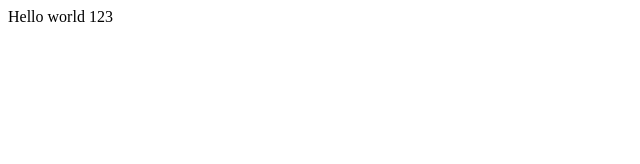
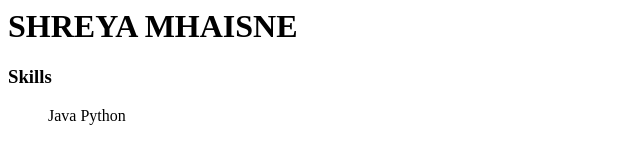
Before and after one commit to ShreyaMhaisne/resume, a plain HTML site: page index.html in a window 1280 px wide. Shown: the whole page, without its empty margins (0-640 px from the left). Drawn offline with Linux system fonts and the light colour scheme.

Commit message:
addskills

```diff
--- a/index.html
+++ b/index.html
@@ -1,3 +1,12 @@
 <html>
-Hello world  123
+<head>
+    <body>
+        <h1>SHREYA MHAISNE</h1>
+        <h3>Skills</h3>
+         <ul>
+            <il>Java</il>
+            <il>Python</il>
+         </ul>
+    </body>
+</head>
 </html>
```
